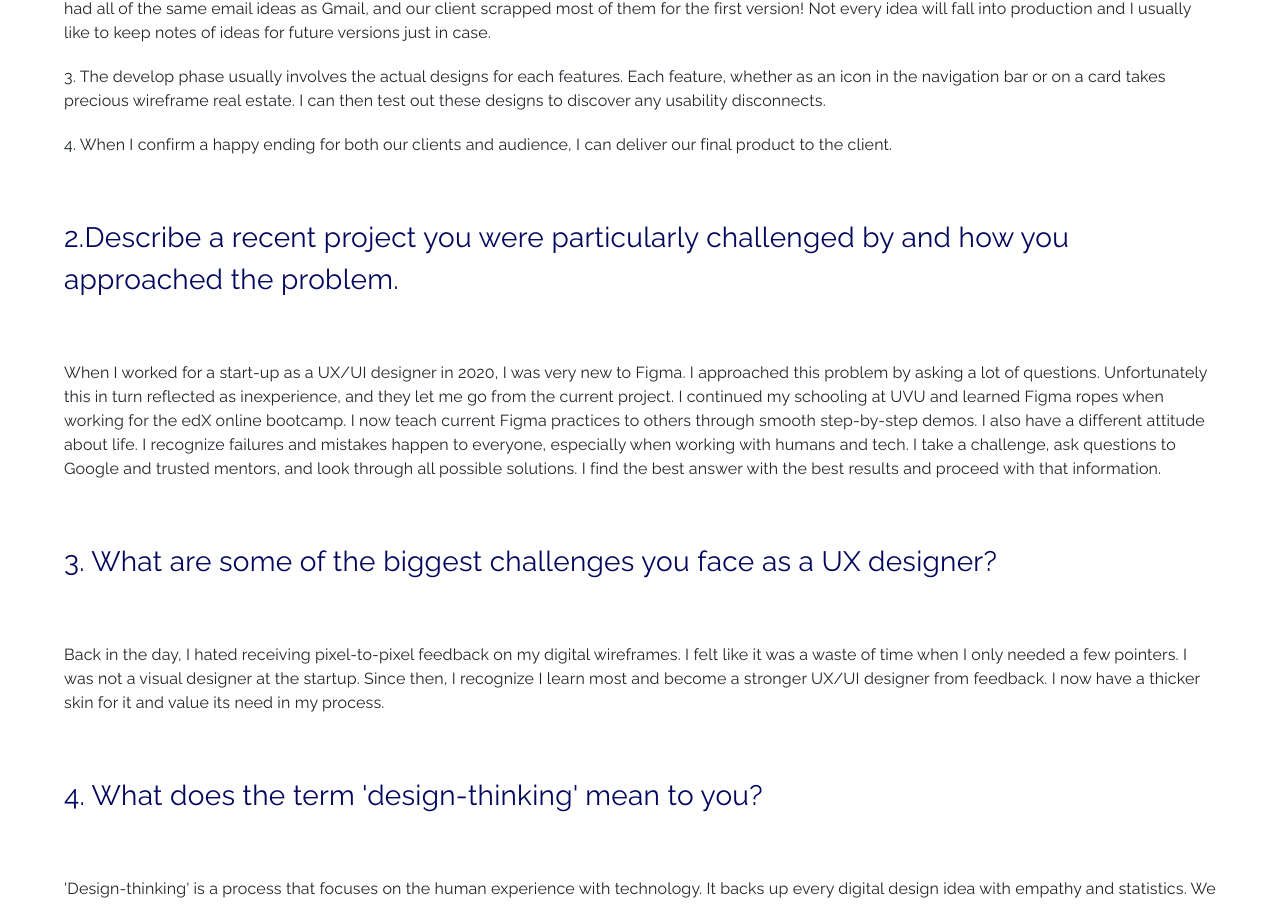
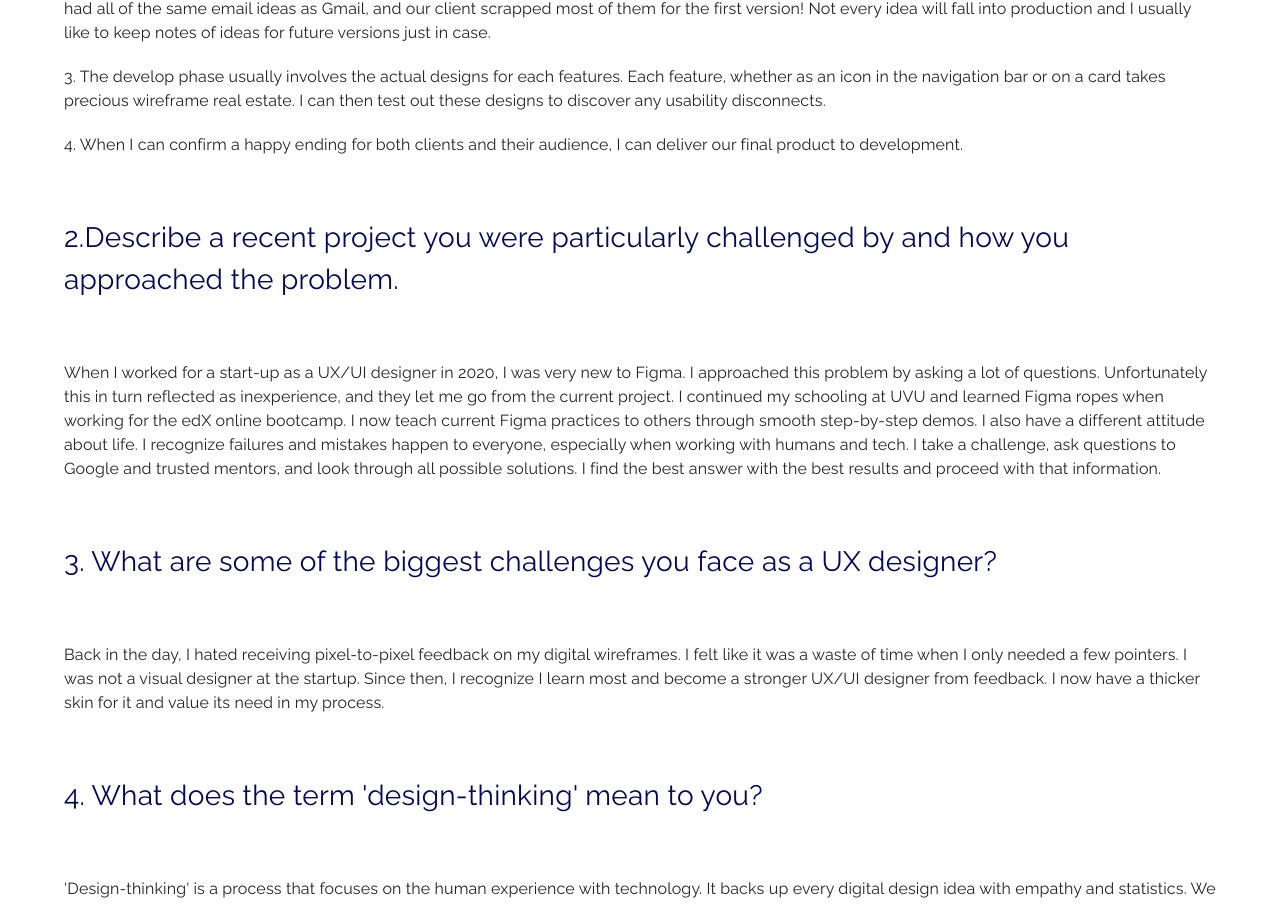
Before and after one commit to aubreyjonescreatives/ux-ui-portfolio, a React (Create React App) app: page /about in a window 1280 px wide. Shown: the part 3520-4424 px from the top of the page. Built offline with nearby package versions, Linux system fonts and the light colour scheme.

Commit message:
updated answer

```diff
--- a/src/Pages/About.js
+++ b/src/Pages/About.js
@@ -352,7 +352,7 @@ const About = () => {
       navigation bar or on a card takes precious wireframe real estate. I can then test out these designs to discover any usability
       disconnects.
     </Typography>
-    <Typography sx={answerStyles}>4. When I confirm a happy ending for both our clients and audience, I can deliver our final product to the client.
+    <Typography sx={answerStyles}>4. When I can confirm a happy ending for both clients and their audience, I can deliver our final product to development.
     </Typography>
 
 
```
